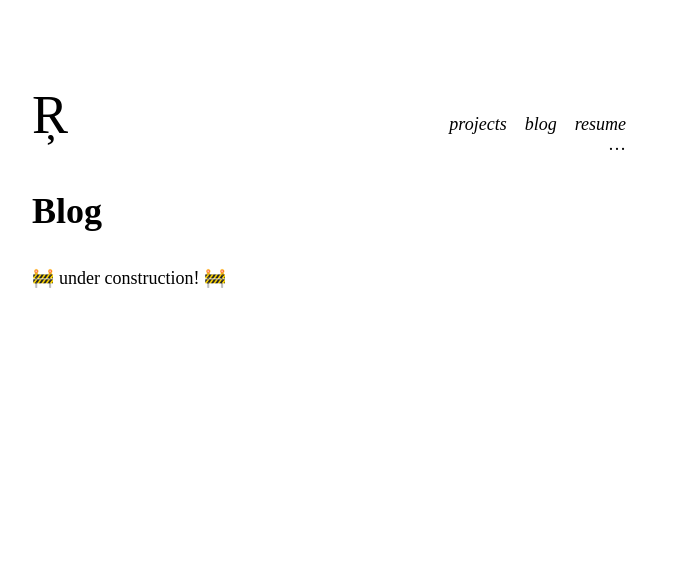
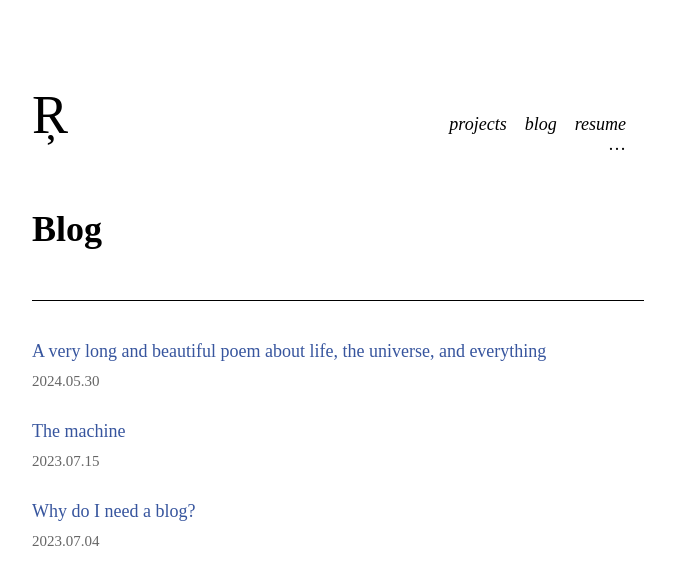
Before and after one commit to rgildiaz/blog, a Next.js app: page /blog in a window 1280 px wide. Shown: the top 584 px of the page, without its empty margins (302-977 px from the left). Built offline with nearby package versions, Linux system fonts and the light colour scheme.

Commit message:
feat: implement blogPostList.maxItems

```diff
--- a/components/blogPostList.js
+++ b/components/blogPostList.js
@@ -15,12 +15,30 @@ const BlogPost = ({ id, date, title }) => {
   );
 };
 
-export default function BlogPostList({ allPostsData }) {
+export default function BlogPostList({ allPostsData, maxItems }) {
+  /**
+   * A dynamic list of blog posts.
+   * @param {Array} allPostsData - Required to render. Fetched from getSortedPostsData()
+   * @param {Number} maxItems - Optional. By default, all items will be displayed. If provided, only the first maxItems will be displayed, and a link to the blog will be displayed at the end.
+   */
+  let displayMore = false;
+  if (maxItems < allPostsData.length) {
+    allPostsData = allPostsData.slice(0, maxItems);
+    displayMore = true;
+  }
+
   return (
     <ul className={utilStyles.list}>
       {allPostsData.map(({ id, date, title }) => (
         <BlogPost id={id} date={date} title={title} key={id} />
       ))}
+      {displayMore ? (
+        <li className={`${utilStyles.listItem}`}>
+          <Link href="/blog">
+            <p>... and more</p>
+          </Link>
+        </li>
+      ) : null}
     </ul>
   );
 }
--- a/pages/blog/index.js
+++ b/pages/blog/index.js
@@ -1,10 +1,29 @@
 import Layout from "../../components/layout/layout";
+import BlogPostList from "../../components/blogPostList";
+import { getSortedPostsData } from "../../lib/posts";
 
-export default function Projects() {
+export async function getStaticProps() {
+  const allPostsData = getSortedPostsData();
+  return {
+    props: {
+      allPostsData,
+    },
+  };
+}
+
+export default function Blog({ allPostsData }) {
   return (
     <Layout>
-      <h1>Blog</h1>
-      <p>🚧 under construction! 🚧</p>
+      <div
+        style={{
+          margin: "0 0 2em 0",
+          padding: "1em 0",
+          borderBottom: "1px solid black",
+        }}
+      >
+        <h1>Blog</h1>
+      </div>
+      <BlogPostList allPostsData={allPostsData} />
     </Layout>
   );
 }
--- a/pages/index.js
+++ b/pages/index.js
@@ -40,7 +40,7 @@ export default function Home({ allPostsData }) {
         </p>
       </section>
       <section className={`${utilStyles.padding1px}`}>
-        <BlogPostList allPostsData={allPostsData} />
+        <BlogPostList allPostsData={allPostsData} maxItems={10} />
       </section>
     </Layout>
   );
```
